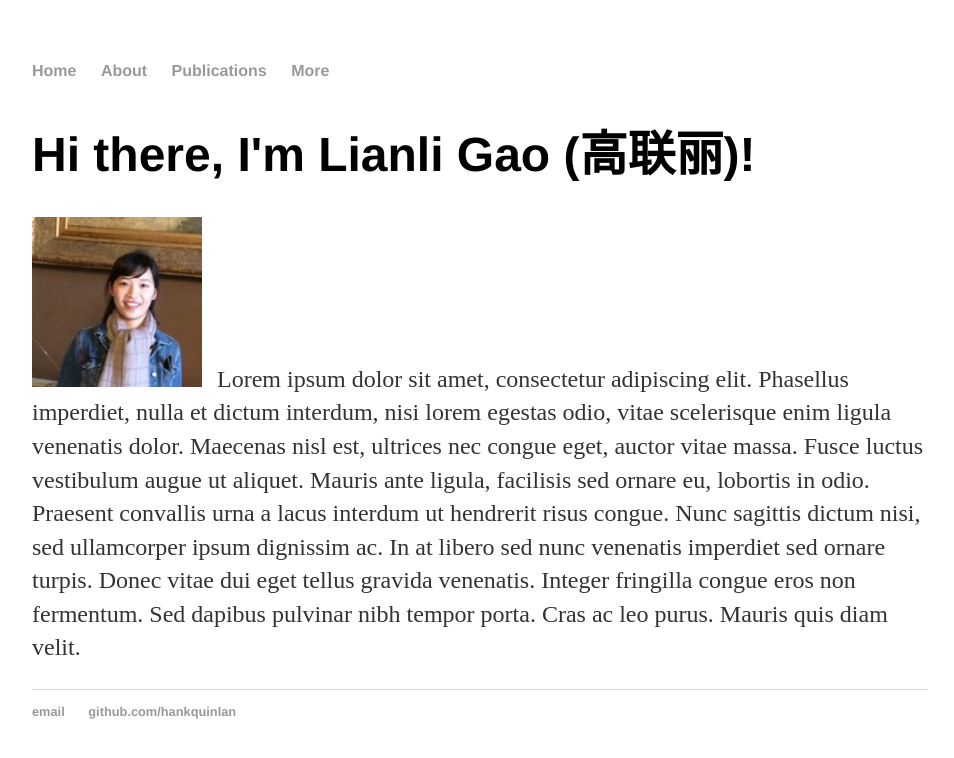
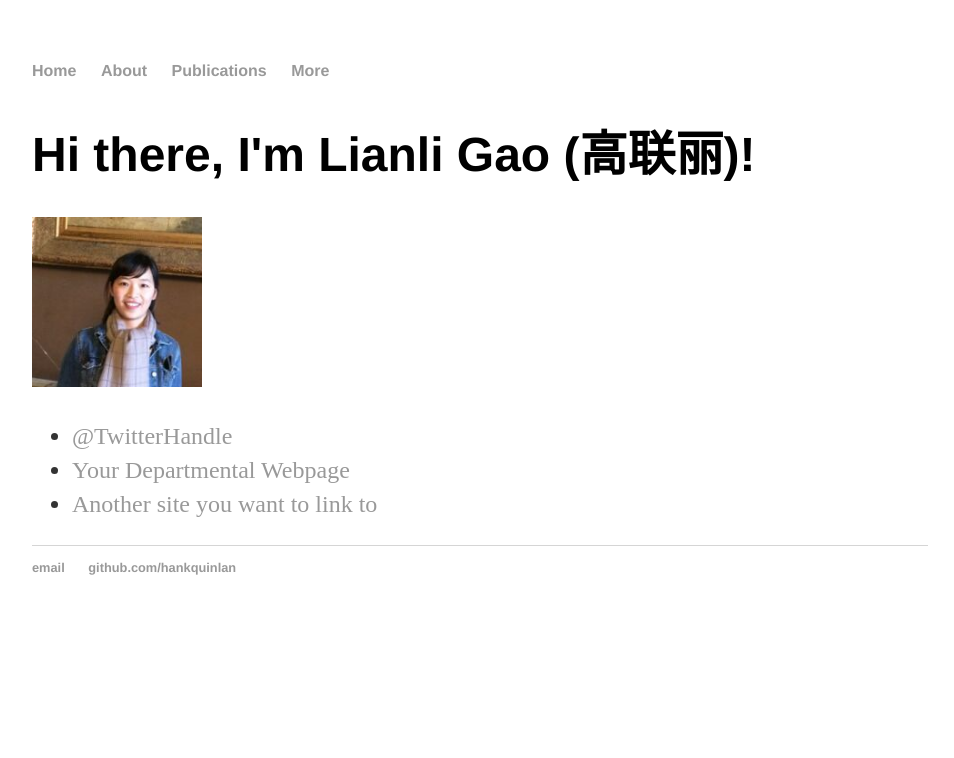
Before and after one commit to lianliGao/lianligao.github.io, a Jekyll site: the page built from index.html, in a window 1280 px wide. Shown: the top 758 px of the page, without its empty margins (160-1114 px from the left). Built offline with Jekyll 4.4.1, drawn with Linux system fonts in a browser that asks for light colours.

Commit message:
Update index.html

```diff
--- a/index.html
+++ b/index.html
@@ -5,5 +5,13 @@ title: Hank Quinlan, Horrible Cop
 
 		<div class="blurb">
 			<h1>Hi there, I'm Lianli Gao (高联丽)!</h1>
-			<p><img src="1.png" alt="photo" style="width:170px;height:170px;margin-right:15px;">Lorem ipsum dolor sit amet, consectetur adipiscing elit. Phasellus imperdiet, nulla et dictum interdum, nisi lorem egestas odio, vitae scelerisque enim ligula venenatis dolor. Maecenas nisl est, ultrices nec congue eget, auctor vitae massa. Fusce luctus vestibulum augue ut aliquet. Mauris ante ligula, facilisis sed ornare eu, lobortis in odio. Praesent convallis urna a lacus interdum ut hendrerit risus congue. Nunc sagittis dictum nisi, sed ullamcorper ipsum dignissim ac. In at libero sed nunc venenatis imperdiet sed ornare turpis. Donec vitae dui eget tellus gravida venenatis. Integer fringilla congue eros non fermentum. Sed dapibus pulvinar nibh tempor porta. Cras ac leo purus. Mauris quis diam velit.</p>
-		</div>
+			<p><img src="1.png" alt="photo" style="width:170px;height:170px;margin-right:15px;">
+				<ul class="contacts">
+				<li><a href="#">@TwitterHandle</a></li>
+				<li><a href="#">Your Departmental Webpage</a></li>
+				<li><a href="#">Another site you want to link to</a></li>
+				</ul>
+			</p>
+
+
+</div>
```
